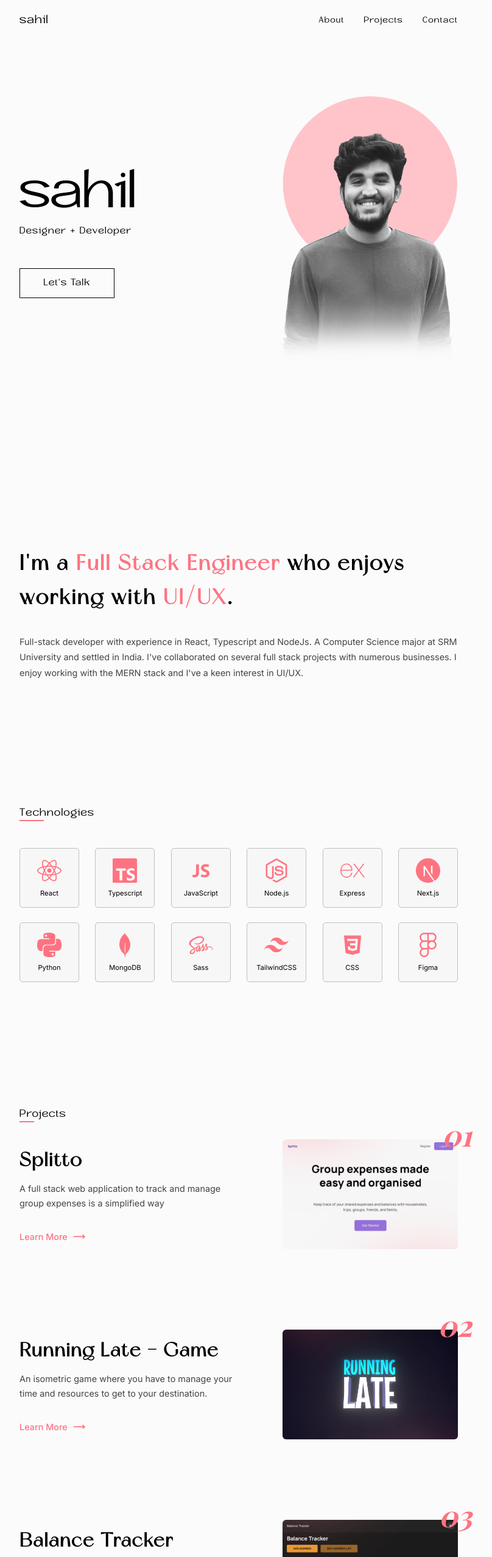
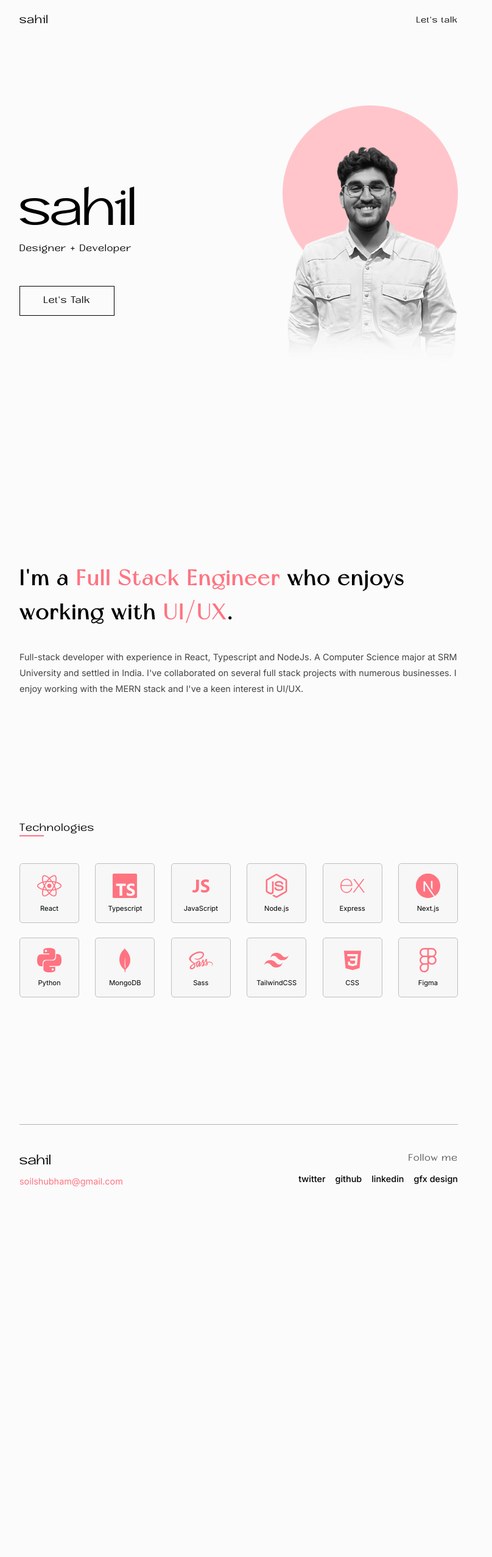
Before and after one commit to soilshubham/soilshubham.github.io, a React (Create React App) app: page / in a window 1280 px wide. Shown: the top 2554 px of the page at 61% size, without its empty margins (248-1056 px from the left). After the commit the page ends 2052 px from the top, so only its background shows below. Built offline with nearby package versions, Linux system fonts and the light colour scheme; a web font is replaced by a local one.

Commit message:
Added custom url and new cover

```diff
--- a/package.json
+++ b/package.json
@@ -1,6 +1,6 @@
 {
   "name": "soilshubham.github.io",
-  "homepage": "https://soilshubham.github.io",
+  "homepage": "https://sahilshubham.com",
   "version": "0.1.0",
   "private": true,
   "dependencies": {
--- a/src/App.js
+++ b/src/App.js
@@ -25,7 +25,7 @@ function App() {
         <HeroSection />
         <About />
         <Skills />
-        <Projects />
+        {/* <Projects /> */}
       </div>
       <Footer />
     </>
--- a/src/components/About/About.jsx
+++ b/src/components/About/About.jsx
@@ -8,7 +8,7 @@ const About = () => {
       <p
         style={{ textAlign: "center" }}
         data-aos="fade-up"
-        data-aos-delay="200"
+        data-aos-duration="700"
       >
         <div className="heading">
           I'm a <span>Full Stack Engineer</span> who enjoys working with{" "}
--- a/src/components/Footer/Footer.jsx
+++ b/src/components/Footer/Footer.jsx
@@ -5,48 +5,42 @@ const Footer = () => {
   return (
     <div id="footer">
       <div className="content">
-        <div className="top">
+        <div className="group">
           <div className="brand">sahil</div>
-          <div className="links">
+          <a href="" className="email">
+            soilshubham@gmail.com
+          </a>
+        </div>
+        <div className="group links">
+          <div className="group-header">Follow me</div>
+          <div className="group-content">
+            <a
+              href="https://twitter.com/froznxd"
+              target="_blank"
+              className="follow-link"
+            >
+              twitter
+            </a>
             <a
               href="https://github.com/soilshubham"
               target="_blank"
-              rel="noreferrer"
+              className="follow-link"
             >
-              Github
+              github
             </a>
             <a
-              href="http://linkedin.com/in/soilshubham/"
+              href="https://www.linkedin.com/in/soilshubham/"
+              className="follow-link"
               target="_blank"
-              rel="noreferrer"
             >
-              Linkedin
+              linkedin
             </a>
             <a
-              href="https://twitter.com/froznxd"
+              href="https://froznpoop.portfoliobox.net"
               target="_blank"
-              rel="noreferrer"
+              className="follow-link"
             >
-              Twitter
-            </a>
-            <a
-              href="https://froznpoop.portfoliobox.net/logos"
-              target="_blank"
-              rel="noreferrer"
-            >
-              GFX Designs
-            </a>
-          </div>
-        </div>
-        <div className="bot">
-          <div className="sidenote">
-            Developed by{" "}
-            <a
-              href="https://github.com/soilshubham"
-              target="_blank"
-              rel="noreferrer"
-            >
-              Sahil Shubham
+              gfx design
             </a>
           </div>
         </div>
--- a/src/components/Footer/Footer.scss
+++ b/src/components/Footer/Footer.scss
@@ -1,56 +1,64 @@
 @import '../../constants/_variables.scss';
 
 #footer{
-    background-color: #e8e8e8;
+    // background-color: #e8e8e8;
     height: 13rem;
     display: flex;
+    margin-bottom: 3rem;
 
     .content{
+        border-top: 1px solid #00000049;
+        padding-top: 3rem;
         max-width: 720px;
         width: 90%;
         margin: 3rem auto;
+        display: flex;
+        justify-content: space-between;
 
-        .top{
+        .group{
             display: flex;
-            justify-content: space-between;
+            flex-direction: column;
+            gap: 0.8rem;
+            font-size: 0.9rem;
+
+            &.links{
+                align-items: flex-end;
+                gap: 1rem;
+            }
 
             .brand{
-
                 font-family: $font-1;
-                font-size: 1.2rem;
+                font-size: 1.3rem;
                 font-weight: 600;
                 letter-spacing: 1.5px;
             }
 
-            .links{
+            .email{
+                color: $primary-color;
+                text-decoration: none;
+            }
+
+            .group-header{
+                color: rgba(0, 0, 0, 0.641);
+                font-family: $font-1;
+                font-size: 0.9rem;
+                font-weight: 600;
+                letter-spacing: 2px;
+            }
+
+            .group-content{
                 display: flex;
-                gap: 2rem;
+                gap: 1rem;
 
                 a{
-                    font-size: 0.8rem;
+                    color: rgb(0, 0, 0);
+                    text-decoration: none;
+                    transition: all 0.2s ease-in-out;
                     font-weight: 500;
-                    text-decoration: none;
-                    color: $color-light-1;
-                }
-            }
-        }
-
-        .bot{
-            margin-top: 2rem;
-            .sidenote{
-                font-size: 0.7rem;
-                font-weight: 500;
-                color: $color-light-2;
-
-                a{
-                    color: $primary-color;
-                    text-decoration: none;
 
                     &:hover{
-                        text-decoration: underline;
-                        color: #ff4a5c;
+                        color: $primary-color;
                     }
-
                 }
             }
         }
@@ -61,23 +69,24 @@
     #footer{
         height: auto;
         margin: 0;
+        margin-bottom: 3rem;
 
         .content{
             margin: 2rem 1rem;
-            .top{
-                flex-direction: column;
-                gap: 1rem;
-
+            flex-direction: column;
+            gap: 4rem;
+            .group{
                 .brand{
                     font-size: 1.5rem;
                 }
+                &.links{
+                    align-items: flex-start;
+                    gap: 1rem;
+                }
 
-                .links{
-                    gap: 1.5rem;
+                .group-header{
+                    font-size: 0.8rem;
                 }
-            }
-            .bot{
-                margin-top: 3rem;
             }
         }
     }
--- a/src/components/HeroSection/HeroSection.jsx
+++ b/src/components/HeroSection/HeroSection.jsx
@@ -1,4 +1,4 @@
-import CoverImage from "../../assets/cover.png";
+import CoverImage from "../../assets/coverhd.png";
 import "./HeroSection.scss";
 
 const HeroSection = () => {
@@ -6,16 +6,22 @@ const HeroSection = () => {
     <main id="hero">
       <div className="main-wrapper">
         <div className="name-wrapper">
-          <div className="name-1" data-aos="fade-right">
+          <div className="name-1" data-aos="fade-right" data-aos-duration="700">
             sahil
           </div>
-          <div className="tagline" data-aos="fade-right" data-aos-delay="200">
+          <div
+            className="tagline"
+            data-aos="fade-right"
+            data-aos-delay="200"
+            data-aos-duration="700"
+          >
             Designer + Developer
           </div>
           <div
             className="cta-container"
             data-aos="fade-right"
             data-aos-delay="400"
+            data-aos-duration="700"
           >
             <a
               href="https://twitter.com/messages/compose?recipient_id=763040225551536128&text=Hi%20Sahil,"
--- a/src/components/HeroSection/HeroSection.scss
+++ b/src/components/HeroSection/HeroSection.scss
@@ -1,12 +1,12 @@
 #hero {
     .main-wrapper{
         width: 100%;
+        height: 90vh;
         display: flex;
         flex-direction: row;
         justify-content: space-between;
         align-items: center;
-        margin-top: 7rem;
-        margin-bottom: 15rem;
+        margin-bottom: 6rem;
         position: relative;
 
         img{
@@ -74,6 +74,10 @@
             gap: 5rem;
             margin-top: 4rem;
 
+            img{
+                width: 70%;
+            }
+
             .name-wrapper{
                 display: flex;
                 flex-direction: column;
--- a/src/components/Navbar/Navbar.jsx
+++ b/src/components/Navbar/Navbar.jsx
@@ -10,27 +10,13 @@ const Navbar = () => {
               sahil
             </a>
           </li>
-          {/* <li>
-              <a href="" style={{ fontWeight: "600" }}>
-                Home
-              </a>
-            </li>
-            <li>
-              <a href="">About</a>
-            </li>
-            <li>
-              <a href="">Contact</a>
-            </li> */}
           <li className="right">
             <div className="social-wrapper">
-              <a href="#about" className="navlink">
-                About
-              </a>
-              <a href="#projects" className="navlink">
-                Projects
-              </a>
-              <a href="#footer" className="navlink">
-                Contact
+              <a
+                href="https://twitter.com/messages/compose?recipient_id=763040225551536128&text=Hi%20there,%20"
+                className="navlink"
+              >
+                Let's talk
               </a>
             </div>
           </li>
--- a/src/components/Skills/Skills.jsx
+++ b/src/components/Skills/Skills.jsx
@@ -27,7 +27,11 @@ const Skills = () => {
       <div className="header">
         Technologies <span />
       </div>
-      <div className="skills-container" data-aos="fade-up" data-aos-delay="200">
+      <div
+        className="skills-container"
+        data-aos="fade-up"
+        data-aos-duration="400"
+      >
         <div className="skill">
           <ReactIcon />
           <div className="title">React</div>
--- a/src/components/Skills/Skills.scss
+++ b/src/components/Skills/Skills.scss
@@ -68,12 +68,12 @@
     margin-bottom: 10rem;
     padding-top: 3rem;
 
-}
+    @media screen and (max-width: 720px) {
+        .skills-container {
+            justify-content: center;
+            gap: 0.8rem;
+        }
 
-@media screen and (max-width: 720px) {
-    .skills-container {
-        justify-content: center;
-        gap: 1rem;
     }
 
 }
```
Also changed, not shown: src/assets/coverhd.png (added).
